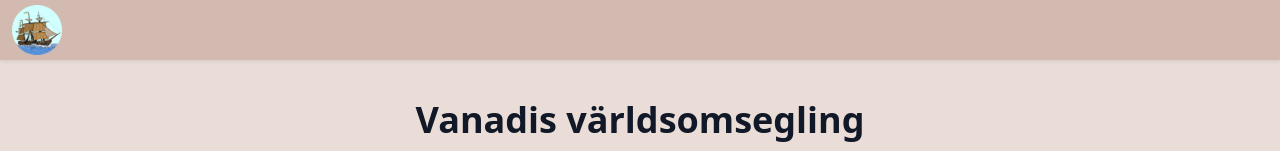
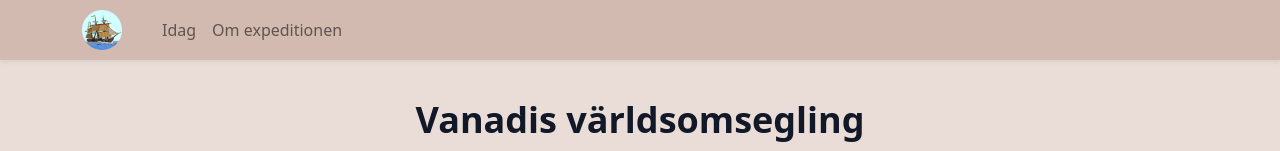
Before and after one commit to SMVK-Sweden/expedition, a Next.js app: page /about in a window 1280 px wide. Shown: the top 151 px of the page. Built offline with nearby package versions, Linux system fonts and the light colour scheme; no server answers.

Commit message:
Fixed NavigationBar

```diff
--- a/components/NavigationBar.jsx
+++ b/components/NavigationBar.jsx
@@ -1,53 +1,47 @@
-import React, { Component } from 'react'
+import React from 'react'
 import Link from 'next/link'
 import Image from 'next/image'
+import Navbar from 'react-bootstrap/Navbar'
+import { Container, Nav, NavDropdown } from 'react-bootstrap'
 
-class NavigationBar extends Component {
-  state = {}
-  render() {
-    return (
-      <nav className="navbar static-top navbar-expand-lg navbar-light bg-brown-400 shadow-sm">
-        <button
-          className="navbar-toggler"
-          type="button"
-          data-bs-toggle="collapse"
-          data-bs-target="#navbarNav"
-          aria-controls="navbarNav"
-          aria-expanded="false"
-          aria-label="Toggle navigation"
-        >
-          <span className="navbar-toggler-icon"></span>
-        </button>
-        <div className="container-fluid">
-          <Link href="/">
+const NavigationBar = () => (
+  <Navbar className="bg-brown-400 shadow-sm" expand="lg">
+    <Container>
+      <Navbar.Brand href="#home">
         <a className="navbar-brand" href="#">
           <img
             src="/bild_logga.png"
-                width="50"
-                height="50"
+            width="40"
+            height="40"
             className="d-inline-block align-top"
             alt=""
           />
         </a>
+      </Navbar.Brand>
+      <Navbar.Toggle aria-controls="basic-navbar-nav" />
+      <Navbar.Collapse id="basic-navbar-nav">
+        <Nav className="me-auto">
+          <Link href="/" passHref>
+            <Nav.Link>Idag</Nav.Link>
           </Link>
-          <div className="collapse navbar-collapse" id="navbarNav">
-            <div className="navbar-nav">
-              <Link href="/">
-                <a className="nav-link">Idag</a>
+          <Link href="/about" passHref>
+            <Nav.Link>Om expeditionen</Nav.Link>
           </Link>
-              <Link href="/about">
-                <a className="nav-link">Om Vanadis</a>
-              </Link>
-            </div>
-          </div>
-        </div>
-      </nav>
+          {/* <NavDropdown title="Dropdown" id="basic-nav-dropdown">
+            <NavDropdown.Item href="#action/3.1">Action</NavDropdown.Item>
+            <NavDropdown.Item href="#action/3.2">
+              Another action
+            </NavDropdown.Item>
+            <NavDropdown.Item href="#action/3.3">Something</NavDropdown.Item>
+            <NavDropdown.Divider />
+            <NavDropdown.Item href="#action/3.4">
+              Separated link
+            </NavDropdown.Item>
+          </NavDropdown> */}
+        </Nav>
+      </Navbar.Collapse>
+    </Container>
+  </Navbar>
 )
-  }
-}
-
-// <a className="nav-link active" aria-current="page">
-// Hem
-// </a>
 
 export default NavigationBar
```
Lines whose indentation alone changed are shown as unchanged.
